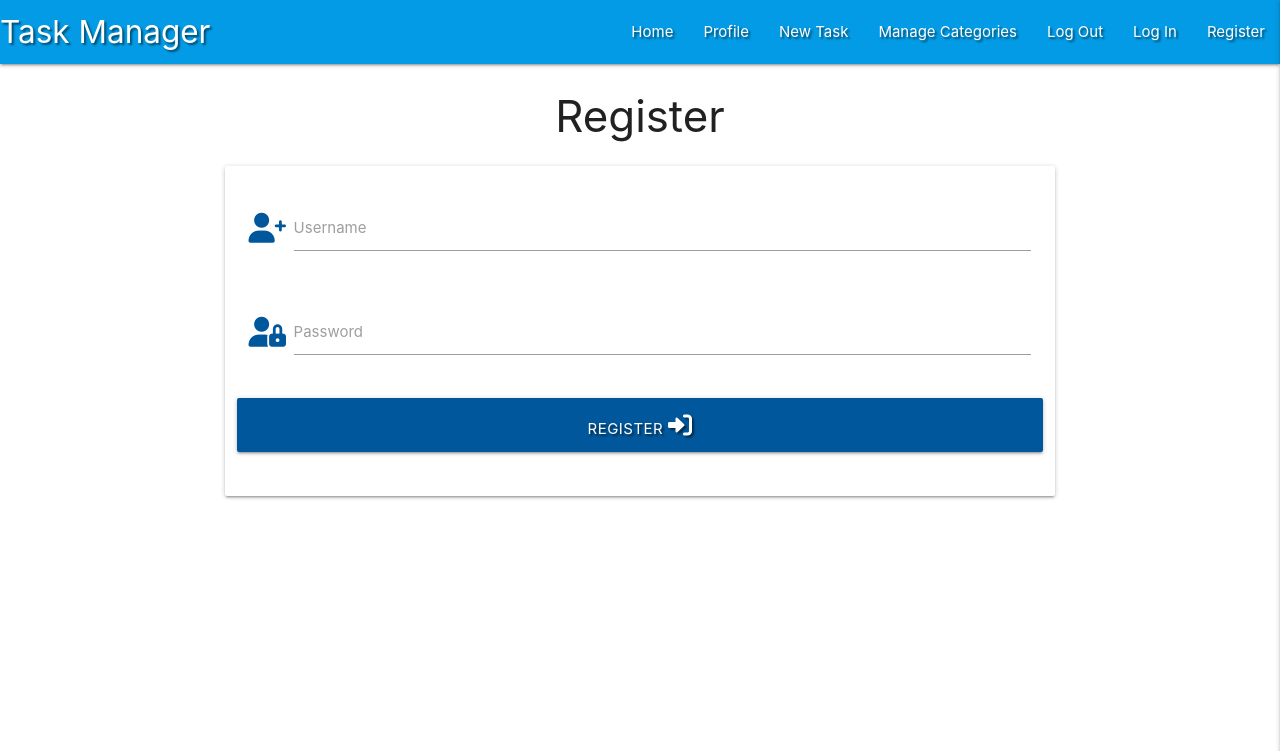
After one commit to Didisimmons/Mini-Backend-project, a Flask app: page /register in a window 1280 px wide. The commit adds this page. Shown: the top 751 px of the page. Run offline with Flask 2, Linux system fonts and the light colour scheme; some libraries are stand-ins or nearby versions.

Commit message:
Add Register template

```diff
--- a/app.py
+++ b/app.py
@@ -4,6 +4,7 @@ from flask import (
     redirect, request, session, url_for)
 from flask_pymongo import PyMongo
 from bson.objectid import ObjectId
+from werkzeug.security import generate_password_hash, check_password_hash
 if os.path.exists("env.py"):
     import env
 
@@ -23,6 +24,11 @@ def get_tasks():
     return render_template("tasks.html", tasks=tasks)
 
 
+@app.route("/register", methods=["GET", "POST"])
+def register():
+    return render_template("register.html")
+
+
 if __name__ == "__main__":
     app.run(host=os.environ.get("IP"),
             port=(os.environ.get("PORT")),
--- a/templates/base.html
+++ b/templates/base.html
@@ -26,7 +26,7 @@
                     <li><a href="#">Manage Categories</a></li>
                     <li><a href="#">Log Out</a></li>
                     <li><a href="#">Log In</a></li>
-                    <li><a href="#">Register</a></li>
+                    <li><a href="{{url_for('register')}}">Register</a></li>
 
                 </ul>
             </div>
@@ -35,13 +35,13 @@
           <!-- mobile side navbar-->
           <ul class="sidenav" id="mobile-demo">
             <li><h4 class="center-align light-blue-text text-darken 4">Task Manager</h4></li>
-            <li><a href="#">Home</a></li>
+            <li><a href="{{url_for('get_tasks')}}">Home</a></li>
             <li><a href="#">Profile</a></li>
             <li><a href="#">New Task</a></li>
             <li><a href="#">Manage Categories</a></li>
             <li><a href="#">Log Out</a></li>
             <li><a href="#">Log In</a></li>
-            <li><a href="#">Register</a></li>
+            <li><a href="{{url_for('register')}}">Register</a></li>
           </ul>
 
 
--- /dev/null
+++ b/templates/register.html
@@ -0,0 +1,36 @@
+{%extends "base.html"%}
+{%block content%}
+
+    <h3 class="center-align">Register</h3>
+
+    <div class="row">
+        <form class="col s12 m8 offset-m2" method="POST" action="{{url_for('register')}}"> <!--By providing an offset of 2, it means that our card is 8-spaces wide on a 12-space grid,
+            but pushed over by 2-spaces on the left, which means there will be a remaining 2-spaces on
+            the right-->
+        <div class="card-panel">
+            <!-- username -->
+            <div class="row">
+                    <div class="input-field col s12">
+                        <i class="fas fa-user-plus prefix light-blue-text text-darken-4"></i>
+                        <input id="username"  name="username" type="text" class="validate">
+                        <label for="username">Username</label>
+                    </div>
+            </div>
+            <!-- password -->
+            <div class="row">
+                    <div class="input-field col s12">
+                        <i class="fas fa-user-lock prefix light-blue-text text-darken-4"></i>
+                        <input id="password" name="password" type="password" class="validate">
+                        <label for="password">Password</label>
+                    </div>
+            </div>
+            <!-- register -->
+            <div class="row">
+                <button type="submit" class="col s12 btn-large light-blue darken-4 text-shadow">
+                    Register <i class="fas fa-sign-in-alt"></i>
+                </button>
+            </div>
+        </div>
+        </form>
+    </div>
+{%endblock%}
```
